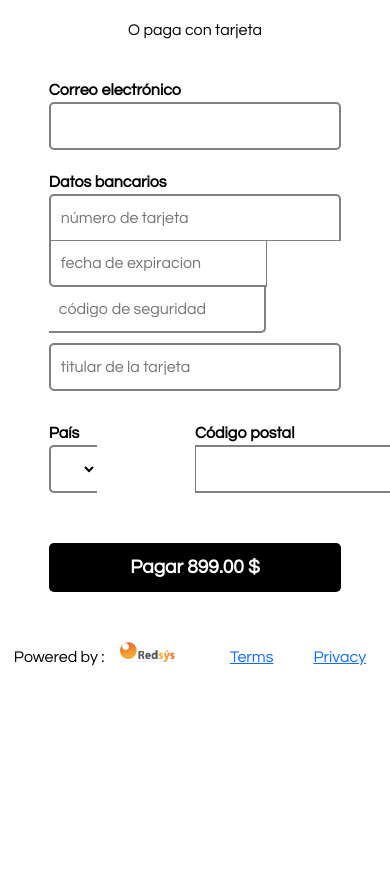
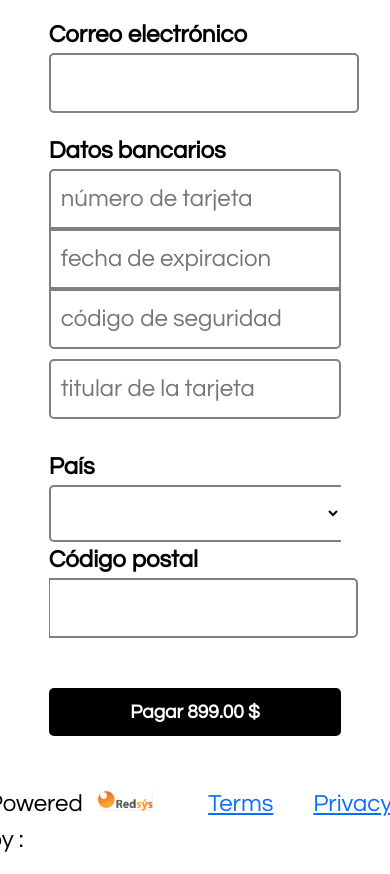
Before and after one commit to cmfraile/Hackaton---Jump2Digital---BCN---Carlos-Fraile, an Angular app: page / in a window 390 px wide. Shown: the part 1206-2080 px from the top of the page. Before the commit the page ends 1999 px from the top, so only its background shows below. Built offline with nearby package versions, Linux system fonts and the light colour scheme; no server answers.

Commit message:
maquetado resuelto por encima

```diff
--- a/src/app/componentes/articulo/articulo.component.sass
+++ b/src/app/componentes/articulo/articulo.component.sass
@@ -48,7 +48,6 @@
             display: flex
             flex-direction: row
             justify-content: center
-            margin-top: 80px
             > *
                 margin: 0px 10px
             img
--- a/src/app/componentes/formcompra/formcompra.component.sass
+++ b/src/app/componentes/formcompra/formcompra.component.sass
@@ -1,5 +1,5 @@
 .formcompra
-    padding: 15% 0px
+    padding-top: 15%
     min-width: 100%
     min-height: 100%
     box-shadow: -12px 0px 10px -13px rgba(0,0,0,0.3)
@@ -60,11 +60,13 @@
                 border-left: 2px solid black
                 border-bottom: 2px solid black
                 border-right: 1px solid grey
+                max-width: 50%
             .nsecode
                 border-bottom-right-radius: 5px
                 border: none
                 border-bottom: 2px solid black
                 border-right: 2px solid black
+                max-width: 50%
             .titular
                 margin: 10px 0px
             .sub
@@ -72,7 +74,7 @@
         .countryzipform
             display: flex
             flex-direction: row
-            flex-wrap: nowrap
+            flex-wrap: wrap
             justify-content: space-between
             max-width: 100%
             select
@@ -84,6 +86,7 @@
                 border-right: none
                 background-color: white
             .item
+                max-width: 50%
                 min-width: 50%
             .minimg
                 max-height: 10px
@@ -109,7 +112,7 @@
                 font-weight: 700
                 font-size: 1.2rem
     .pbr
-        margin: 50px 0px
+        margin-top: 50px !important
         display: none
         justify-content: center
         align-items: baseline
@@ -135,5 +138,25 @@
     border-radius: 5px
 
 @media (max-width: 1280px)
+    *
+        font-size: 1.5rem
+    i
+        font-size: 3rem !important
+    .formcompra
+        margin: -10vh 0px !important
     .pbr
         display: flex !important
+
+@media (max-width: 900px)
+    .countryzipform
+        .item,select
+            min-width: 100% !important
+    .tarjetaform
+        .nmye,.nsecode,.ncard
+            min-width: 100% !important
+            border: 2px solid grey !important
+            border-radius: 0px !important
+        .ncard
+            border-radius: 5px 5px 0px 0px !important
+        .nsecode
+            border-radius: 0px 0px 5px 5px !important
```
